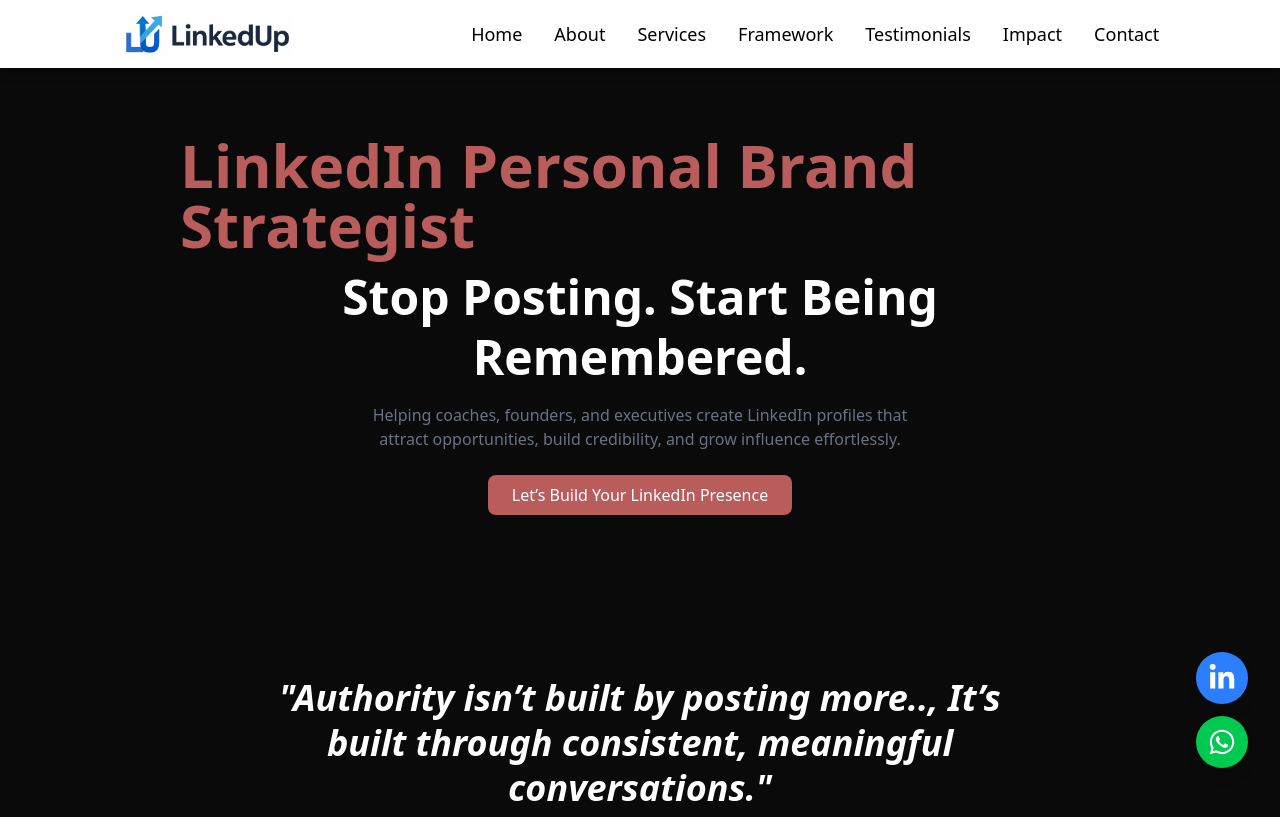
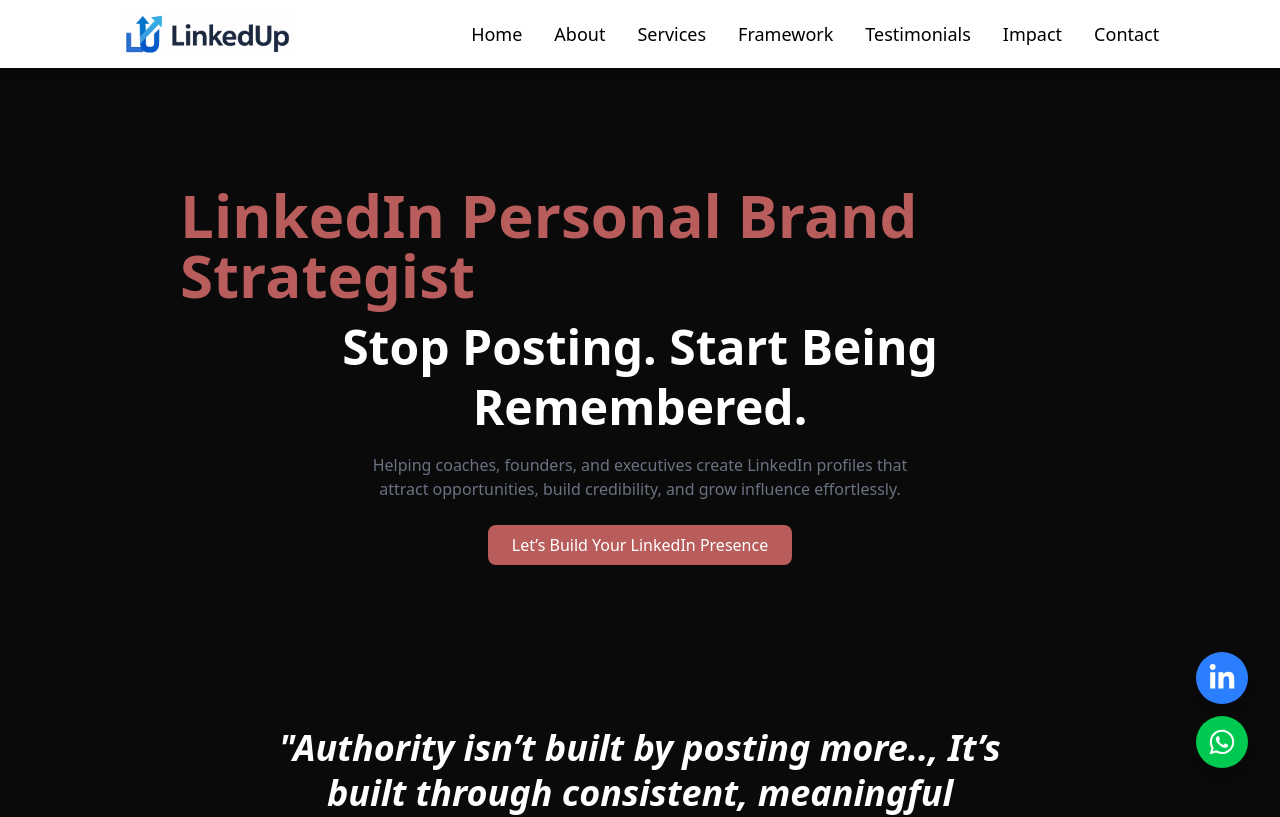
Before and after one commit to gourviii/linkedup, a React (Vite) app: page / in a window 1280 px wide. Shown: the top 817 px of the page. Built offline with nearby package versions, Linux system fonts and the light colour scheme.

Commit message:
some changes

```diff
--- a/src/pages/Home.jsx
+++ b/src/pages/Home.jsx
@@ -27,7 +27,7 @@ const Hero = () => {
     <>
       <section
         id="home"
-        className="relative bg-[#0a0a0a] overflow-x-hidden w-full h-200 md:h-200 scroll-mt-18 flex flex-col overflow-hidden justify-center items-center  px-6 md:px-45"
+        className="relative bg-[#0a0a0a] overflow-x-hidden w-full h-200 md:h-200 md:pt-25 scroll-mt-18 flex flex-col overflow-hidden justify-center items-center  px-6 md:px-45"
       >
          <motion.div
             initial={{ opacity: 0 }}
```
